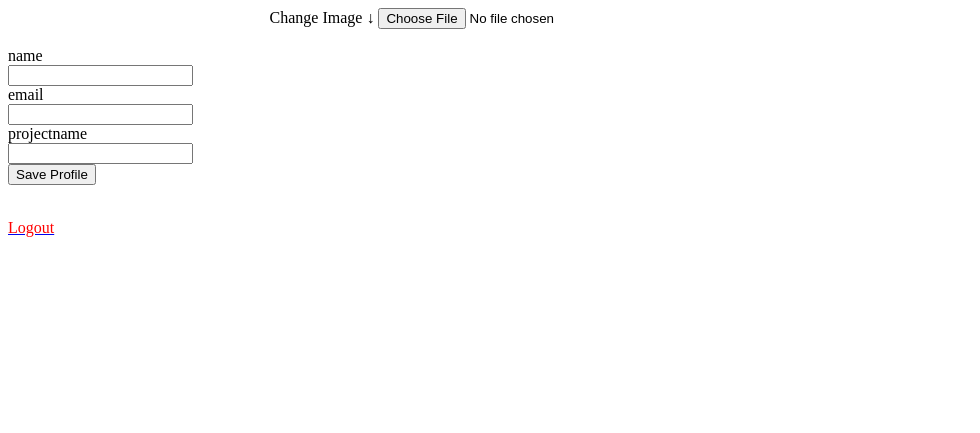
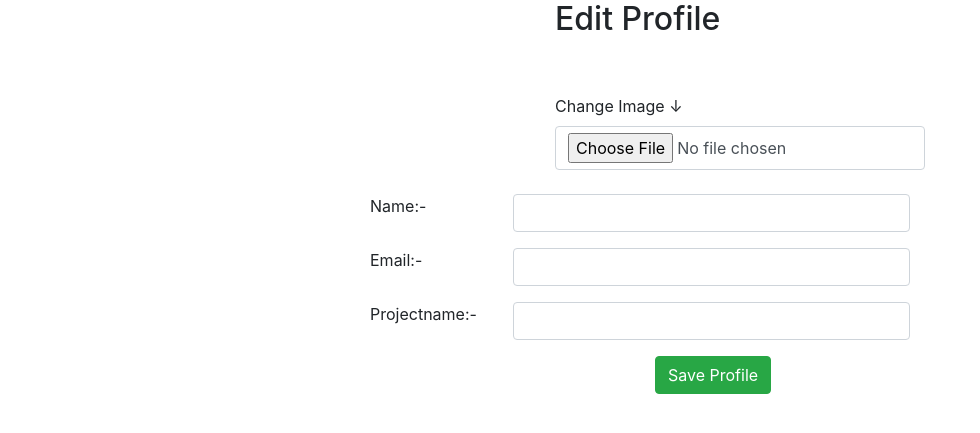
Before and after one commit to jilanumatiya5752/Project-College, a PHP site: page /jilanumatiya/user/editprofile.php?id=1 in a window 1280 px wide. Shown: the top 433 px of the page, without its empty margins (0-980 px from the left). Run offline with PHP 8.4, Linux system fonts and the light colour scheme; data that the repository does not hold is empty; some libraries are stand-ins or nearby versions.

Commit message:
c2e0ba410b4597b62155f4fe8cede41e9cb0de64

```diff
--- a/Admin/admin/profile.php
+++ b/Admin/admin/profile.php
@@ -43,7 +43,7 @@ background: linear-gradient(to right bottom, rgba(246, 211, 101, 1), rgba(253, 1
             <div class="col-md-4 gradient-custom text-center text-white"
               style="border-top-left-radius: .5rem; border-bottom-left-radius: .5rem;">
               <img src="upload/<?= $row['image']; ?>"
-                alt="Avatar" class="img-fluid my-5" style="width: 80px;" />
+                alt="Avatar" class="rounded-circle my-5" style="width: 80px;" />
                 <h4 style="color:black"><?=$row['name'] ?></h4>
                 <br>
                 <br>
--- a/Admin/user/editprofile.php
+++ b/Admin/user/editprofile.php
@@ -22,10 +22,9 @@ $projectname=$res['projectname'];
 <head>
     <title>Edit Profile</title>
     <meta name="viewport" content="width=device-width, initial-scale=1">
-    <script src="https://ajax.googleapis.com/ajax/libs/jquery/2.1.1/jquery.min.js"></script>
-    <script src="https://cdn.jsdelivr.net/npm/bootstrap@4.5.3/dist/js/bootstrap.bundle.min.js" integrity="sha384-ho+j7jyWK8fNQe+A12Hb8AhRq26LrZ/JpcUGGOn+Y7RsweNrtN/tE3MoK7ZeZDyx" crossorigin="anonymous"></script>
-    <script src= "https://ajax.googleapis.com/ajax/libs/jquery/3.3.1/jquery.min.js"></script>
-    <script src="https://cdn.jsdelivr.net/npm/select2@4.1.0-beta.1/dist/js/select2.min.js"></script>
+    <head>
+  <link rel="stylesheet" href="https://maxcdn.bootstrapcdn.com/bootstrap/4.0.0/css/bootstrap.min.css">
+</head>
 </head>
 <body>
 <div class="container">
@@ -104,8 +103,12 @@ foreach($error as $error){
      <form method="post" enctype='multipart/form-data' action="">
           <div class="row">
             <div class="col"></div>
-           <div class="col-6">
-            <center>
+           <div class="">
+            <div align="">
+              <h2>Edit Profile</h2>
+            </div>
+            <br>
+            <br>
               <?php
                 $id = $_GET['id'];
                 $sql ="SELECT * FROM `Register` WHERE `id`='$id'";
@@ -121,17 +124,17 @@ foreach($error as $error){
                  if($image==NULL)
 
                 {
-                 echo '<img src="http://localhost/jilanumatiya/Projecttask/Admin/user/upload/'.$image.'" style="height:80px;width:auto;border-radius:50%;">';
-                } else { echo '<img src="upload/'.$image.'" style="height:50px;width:auto;border-radius:25%;">';}?>
+                 echo '<img src="http://localhost/jilanumatiya/Projecttask/Admin/user/upload/'.$image.'" style="height:80px;width:auto;border-radius:30%;">';
+                } else { echo '<img src="upload/'.$image.'" style="height:50%;width:auto;border-radius:5%;">';}?>
               <?php
                 }
               ?>
-               <div class="form-group">
+               <div class="">
                 <label>Change Image &#8595;</label>
-                <input class="form-control" type="file" name="image" style="width:50%;" >
+                <input class="form-control" type="file" name="image" style="width:100%;" >
             </div>
                 <br>
-  </center>
+
            </div>
 
           </div>
@@ -139,7 +142,7 @@ foreach($error as $error){
           <div class="form-group">
           <div class="row">
             <div class="col-3">
-                <label>name</label>
+                <label>Name:-</label>
             </div>
              <div class="col">
                 <input type="text" name="name" value="<?php echo $name;?>" class="form-control">
@@ -149,7 +152,7 @@ foreach($error as $error){
       <div class="form-group">
       <div class="row">
       <div class="col-3">
-                <label>email</label>
+                <label>Email:-</label>
             </div>
              <div class="col">
                 <input type="text" name="email" value="<?php echo $email;?>" class="form-control">
@@ -159,7 +162,7 @@ foreach($error as $error){
       <div class="form-group">
       <div class="row">
       <div class="col-3">
-                <label>projectname</label>
+                <label>Projectname:-</label>
             </div>
              <div class="col">
                 <input type="text" name="projectname" value="<?php echo $projectname;?>" class="form-control">
@@ -181,7 +184,7 @@ foreach($error as $error){
         </div>
     </div>
 </div>
-<div class="col"><p><a href="logout.php"><span style="color:red;">Logout</span> </a></p>
-</div>
+
+
 </body>
 </html>
--- a/Admin/user/profile.php
+++ b/Admin/user/profile.php
@@ -43,7 +43,7 @@ background: linear-gradient(to right bottom, rgba(246, 211, 101, 1), rgba(253, 1
             <div class="col-md-4 gradient-custom text-center text-white"
               style="border-top-left-radius: .5rem; border-bottom-left-radius: .5rem;">
               <img src="upload/<?= $row['image']; ?>"
-                alt="Avatar" class="img-fluid my-5" style="width: 80px;" />
+                alt="Avatar" class="rounded-circle my-5" style="width: 80px;" />
                 <h4 style="color:black"><?=$row['name'] ?></h4>
                 <br>
                 <br>
--- a/Admin/user/task.php
+++ b/Admin/user/task.php
@@ -150,7 +150,7 @@ table, th, td {
                             ?>
 
 					<div align="left">
-					<h5 style="font-size: 2.25rem;" class="card-title"<?= $row["Projectname"]; ?>>Project:<?= $row['Projectname'];?></h5>
+					<h5  class="card-title"<?= $row["Projectname"]; ?>>Project:<?= $row['Projectname'];?></h5>
 					<?php
 							}
 						}
```
